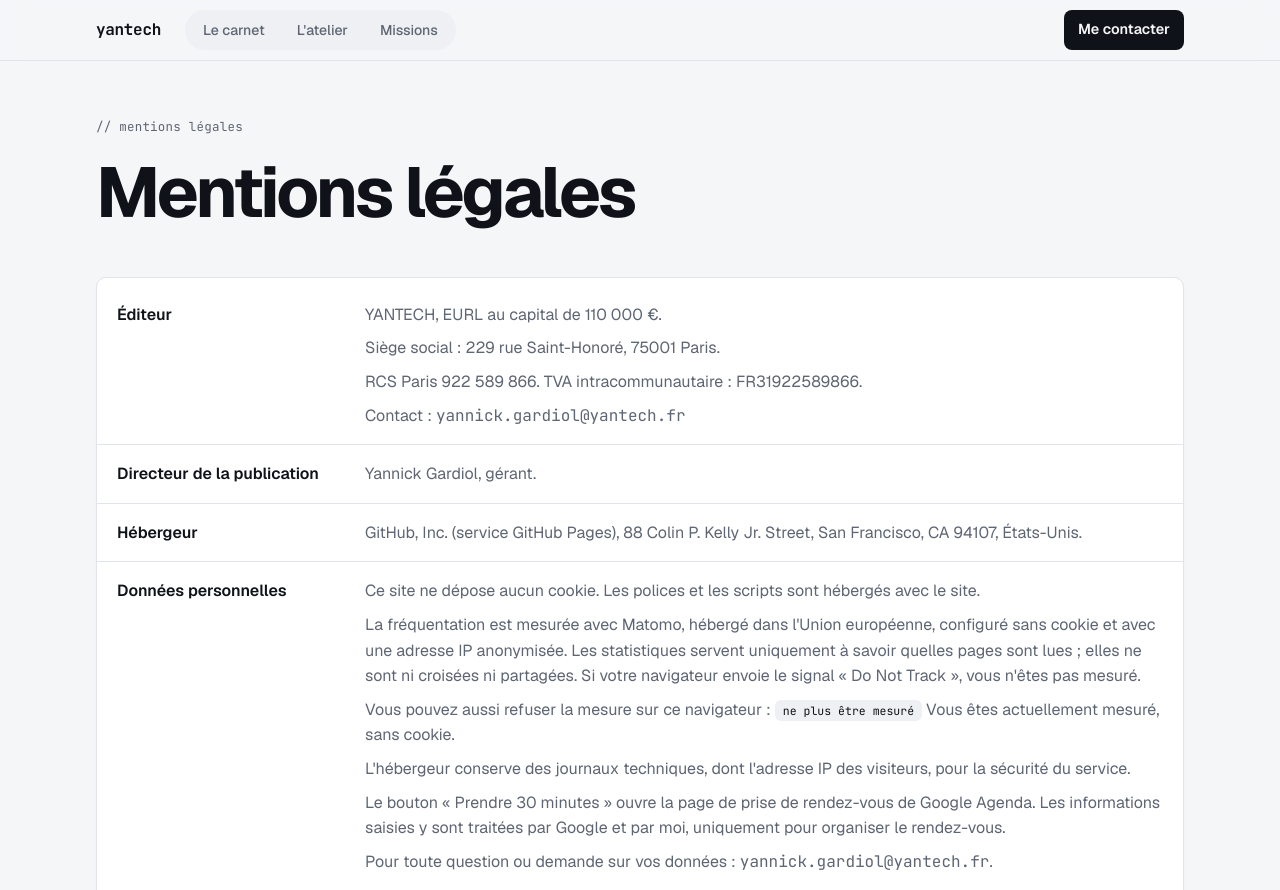
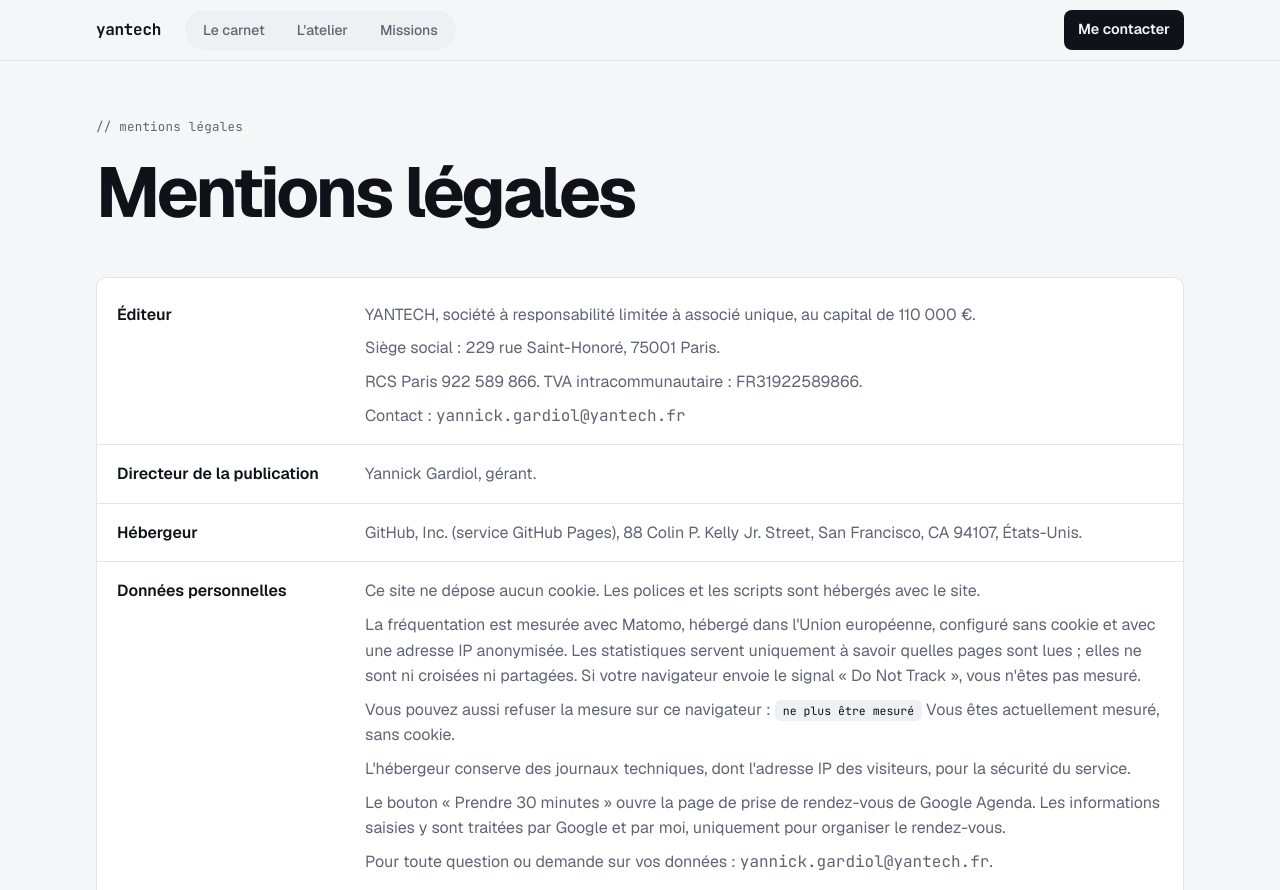
Before and after one commit to yantech-fr/www, a plain HTML site: page mentions-legales.html in a window 1280 px wide. Shown: the top 890 px of the page. Drawn offline with Linux system fonts and the light colour scheme.

Commit message:
fix: match legal form to Kbis in legal notice

```diff
--- a/mentions-legales.html
+++ b/mentions-legales.html
@@ -237,7 +237,7 @@ body::before { content: ""; position: fixed; inset: 0 0 auto; height: env(safe-a
     <div class="wrap">
       <div class="panel">
         <dl>
-          <div><dt>Éditeur</dt><dd><p>YANTECH, EURL au capital de 110 000 €.</p><p>Siège social : 229 rue Saint-Honoré, 75001 Paris.</p><p>RCS Paris 922 589 866. TVA intracommunautaire : FR31922589866.</p><p>Contact : <span class="mono">yannick.gardiol@yantech.fr</span></p></dd></div>
+          <div><dt>Éditeur</dt><dd><p>YANTECH, société à responsabilité limitée à associé unique, au capital de 110 000 €.</p><p>Siège social : 229 rue Saint-Honoré, 75001 Paris.</p><p>RCS Paris 922 589 866. TVA intracommunautaire : FR31922589866.</p><p>Contact : <span class="mono">yannick.gardiol@yantech.fr</span></p></dd></div>
           <div><dt>Directeur de la publication</dt><dd>Yannick Gardiol, gérant.</dd></div>
           <div><dt>Hébergeur</dt><dd><p>GitHub, Inc. (service GitHub Pages), 88 Colin P. Kelly Jr. Street, San Francisco, CA 94107, États-Unis.</p></dd></div>
           <div><dt>Données personnelles</dt><dd><p>Ce site ne dépose aucun cookie. Les polices et les scripts sont hébergés avec le site.</p><p>La fréquentation est mesurée avec Matomo, hébergé dans l'Union européenne, configuré sans cookie et avec une adresse IP anonymisée. Les statistiques servent uniquement à savoir quelles pages sont lues ; elles ne sont ni croisées ni partagées. Si votre navigateur envoie le signal « Do Not Track », vous n'êtes pas mesuré.</p><p id="optout-zone">Vous pouvez aussi refuser la mesure sur ce navigateur : <button type="button" id="optout" class="tag" style="cursor:pointer;border:0">ne plus être mesuré</button> <span id="optout-state"></span></p><p>L'hébergeur conserve des journaux techniques, dont l'adresse IP des visiteurs, pour la sécurité du service.</p><p>Le bouton « Prendre 30 minutes » ouvre la page de prise de rendez-vous de Google Agenda. Les informations saisies y sont traitées par Google et par moi, uniquement pour organiser le rendez-vous.</p><p>Pour toute question ou demande sur vos données : <span class="mono">yannick.gardiol@yantech.fr</span>.</p></dd></div>
```
